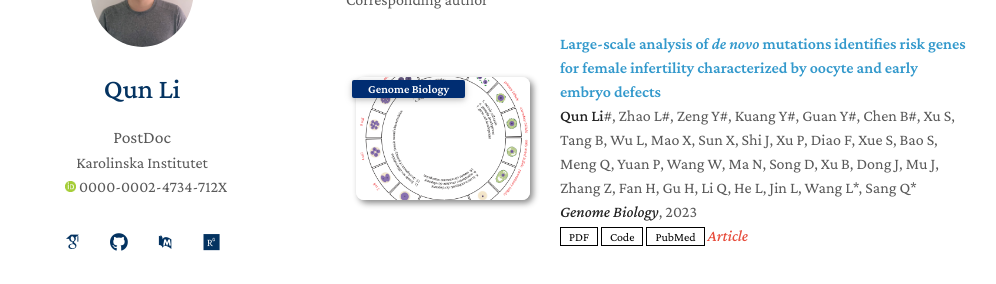
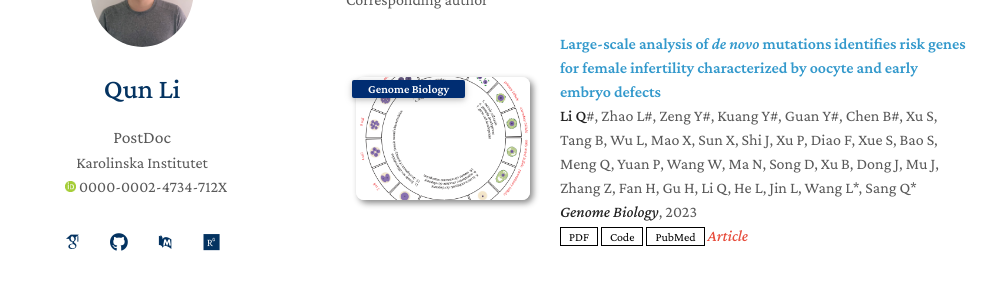
Before and after one commit to liqunbio/liqunbio.github.io, a Jekyll site: the page built from index.md, in a window 1280 px wide and 900 px high, scrolled down 974 px. Shown: the part 153-437 px from the top of the window, without its empty margins (134-1130 px from the left). Built offline with Jekyll 4.4.1, drawn with Linux system fonts in a browser that asks for light colours; some web fonts are replaced; comment, search, counter and statistics services are not loaded; our own code applies the rules of GitHub Pages for plain Markdown files.

Commit message:
Update publicationsA.md

```diff
--- a/_includes/publicationsA.md
+++ b/_includes/publicationsA.md
@@ -10,7 +10,7 @@
             </div>
             <div class="col-sm-9" style="position: relative;padding-right: 15px;padding-left: 20px;">
                <div class="title"><a href="https://genomebiology.biomedcentral.com/articles/10.1186/s13059-023-02894-0" target="_blank">Large-scale analysis of <i>de novo</i> mutations identifies risk genes for female infertility characterized by oocyte and early embryo defects</a></div>
-               <div class="author"><strong>Qun Li</strong>#, Zhao L#, Zeng Y#, Kuang Y#, Guan Y#, Chen B#, Xu S, Tang B, Wu L, Mao X, Sun X, Shi J, Xu P, Diao F, Xue S, Bao S, Meng  Q, Yuan P, Wang W, Ma N, Song D, Xu B, Dong J, Mu J, Zhang Z, Fan H, Gu H, Li Q, He L, Jin L, Wang L*, Sang Q*</div>
+               <div class="author"><strong>Li Q</strong>#, Zhao L#, Zeng Y#, Kuang Y#, Guan Y#, Chen B#, Xu S, Tang B, Wu L, Mao X, Sun X, Shi J, Xu P, Diao F, Xue S, Bao S, Meng  Q, Yuan P, Wang W, Ma N, Song D, Xu B, Dong J, Mu J, Zhang Z, Fan H, Gu H, Li Q, He L, Jin L, Wang L*, Sang Q*</div>
                <div class="periodical"><strong><em>Genome Biology</em></strong>, 2023</div>
                <div class="links">
                   <a href="assets/publication/2023_GB_denovo.pdf" class="btn btn-sm z-depth-0" role="button" target="_blank" style="font-size:12px;">PDF</a>
```
